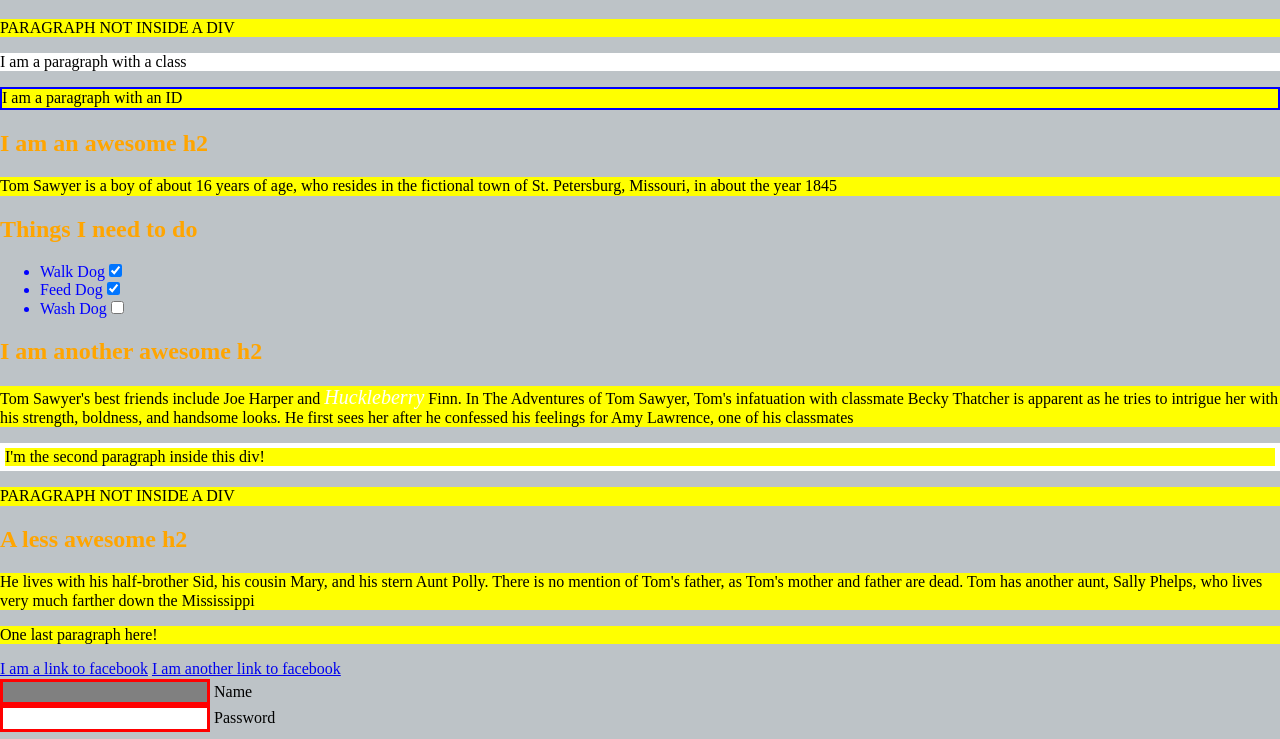
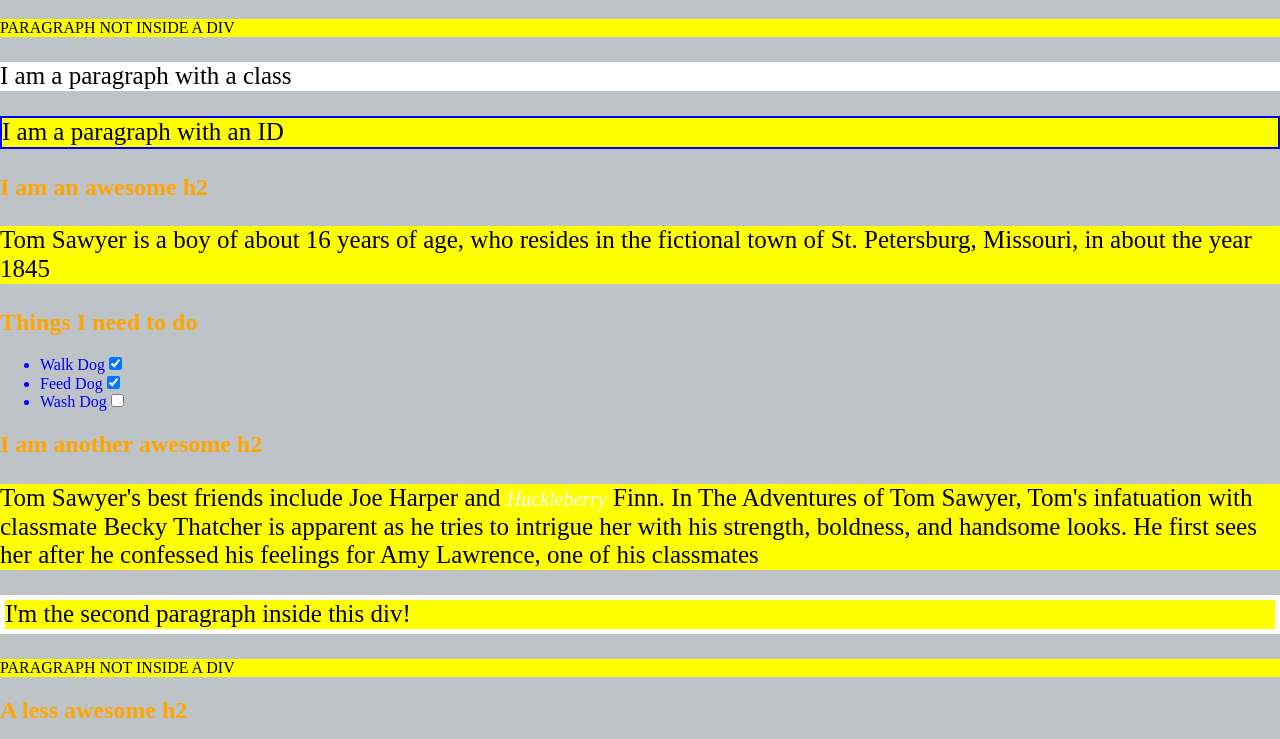
Before and after one commit to taniakononenko23/vscode-git-test16, a plain HTML site: page index.html in a window 1280 px wide. Shown: the part 61-800 px from the top of the page. Drawn offline with nearby package versions, Linux system fonts and the light colour scheme.

Commit message:
add init files

```diff
--- a/index.html
+++ b/index.html
@@ -46,6 +46,9 @@
       }
       body > div:nth-of-type(3) > p:nth-of-type(2) {
         border: 5px solid white;
+      }
+      div > p {
+        font-size: 25px;
       }
     </style>
   </head>
```
